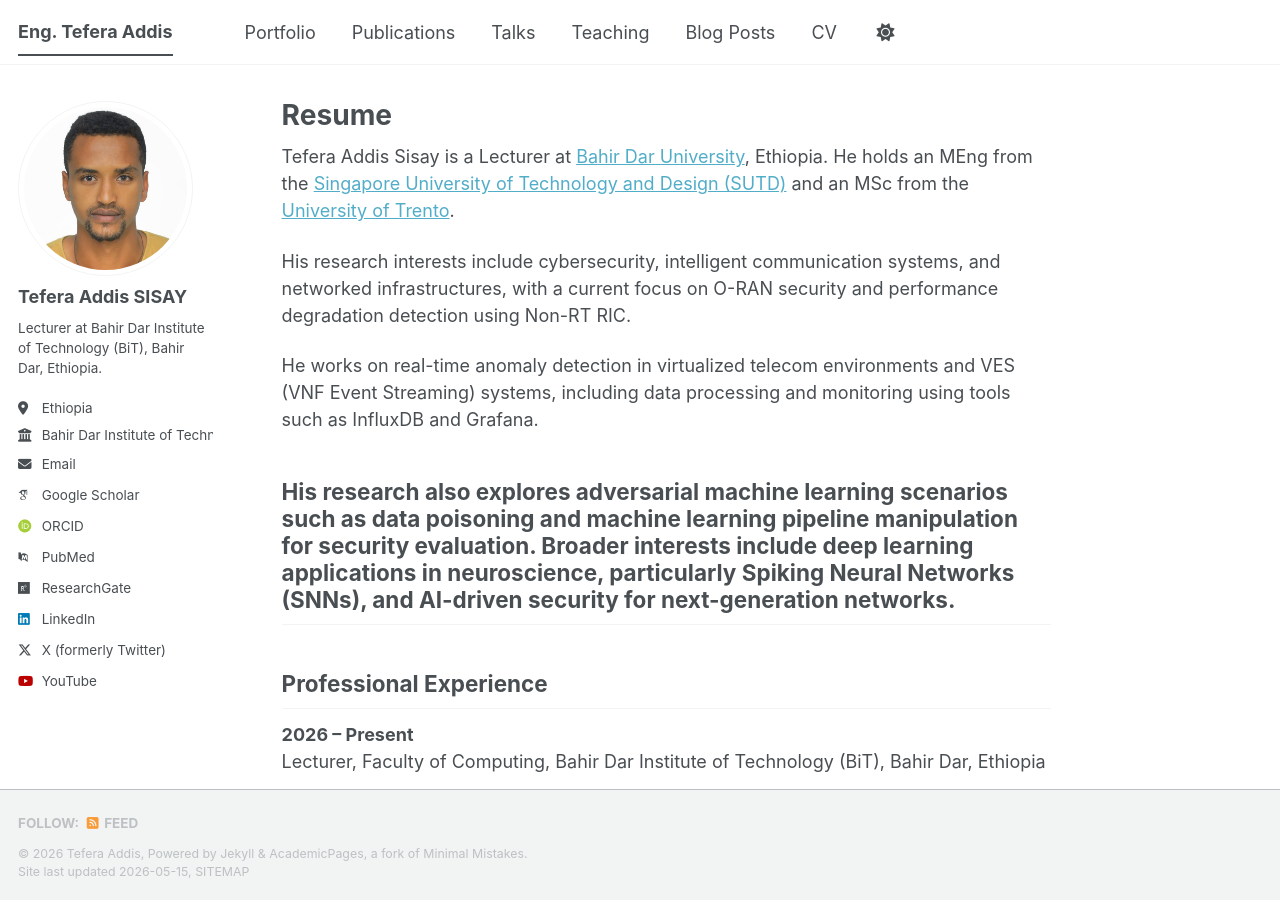
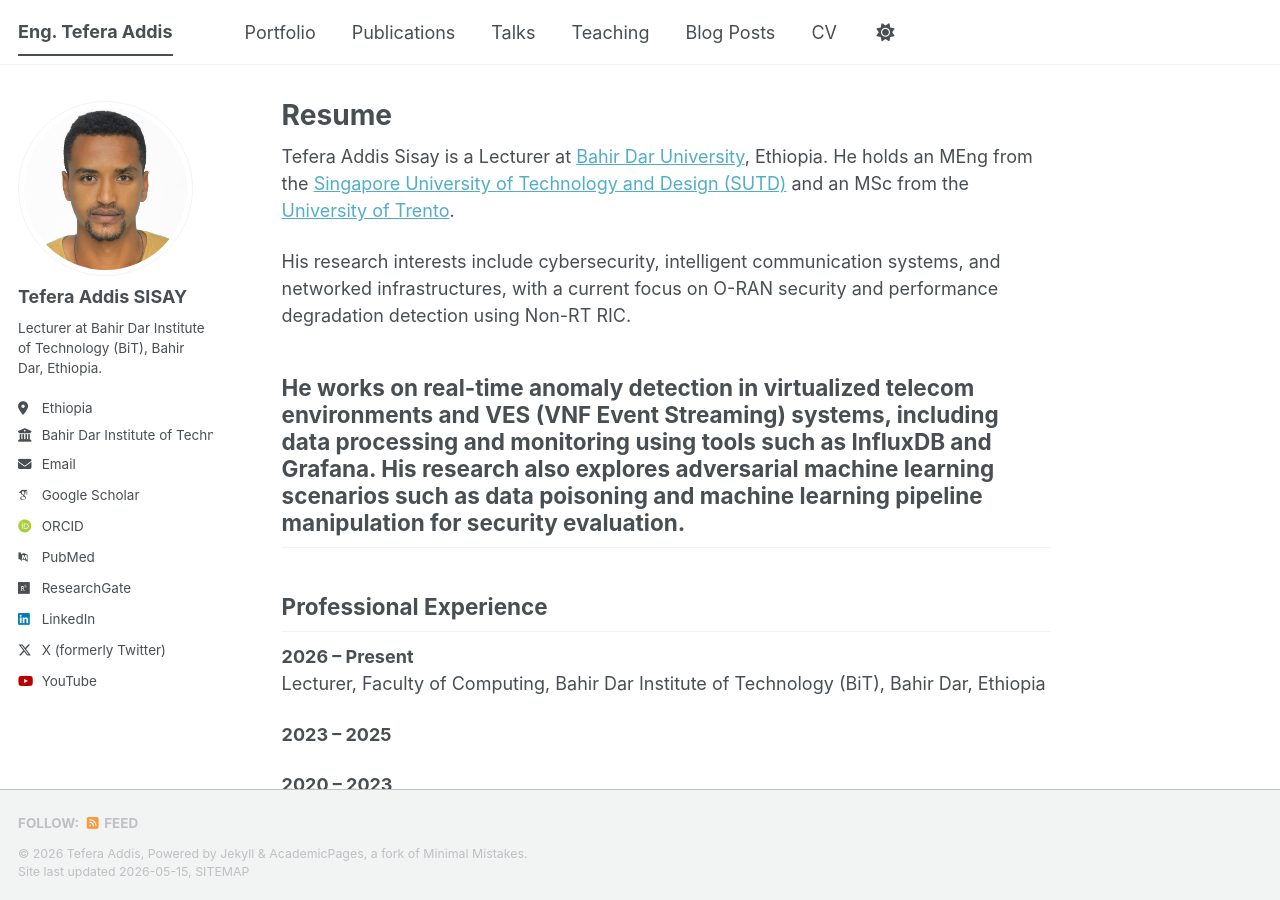
Before and after one commit to tefera-addis-sisay/tefera-addis-sisay.github.io, a Jekyll site: the page built from _pages/about.md, in a window 1280 px wide and 900 px high. Built offline with Jekyll 4.4.1, drawn with Linux system fonts in a browser that asks for light colours; some web fonts are replaced; a script bundle is joined from its source files by our own code; library files that are not in the unit come from our copies.

Commit message:
Refactor research interests section in about.md
Condensed the research interests section by merging sentences for clarity.

```diff
--- a/_pages/about.md
+++ b/_pages/about.md
@@ -10,9 +10,7 @@ Tefera Addis Sisay is a Lecturer at [Bahir Dar University](https://www.bdu.edu.e
 
 His research interests include cybersecurity, intelligent communication systems, and networked infrastructures, with a current focus on O-RAN security and performance degradation detection using Non-RT RIC.
 
-He works on real-time anomaly detection in virtualized telecom environments and VES (VNF Event Streaming) systems, including data processing and monitoring using tools such as InfluxDB and Grafana.
-
-His research also explores adversarial machine learning scenarios such as data poisoning and machine learning pipeline manipulation for security evaluation. Broader interests include deep learning applications in neuroscience, particularly Spiking Neural Networks (SNNs), and AI-driven security for next-generation networks.
+He works on real-time anomaly detection in virtualized telecom environments and VES (VNF Event Streaming) systems, including data processing and monitoring using tools such as InfluxDB and Grafana. His research also explores adversarial machine learning scenarios such as data poisoning and machine learning pipeline manipulation for security evaluation.
 ---
 
 ## Professional Experience
```
